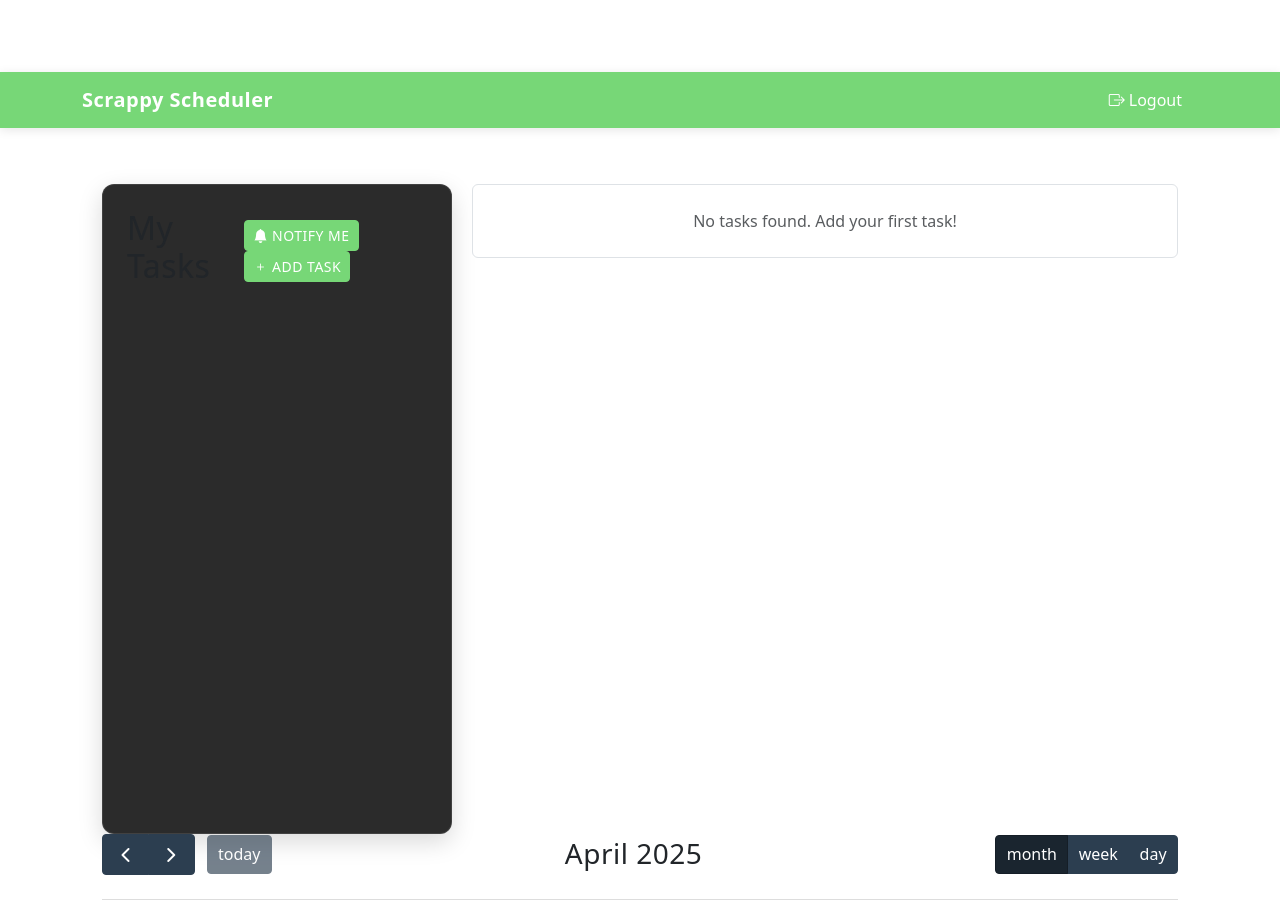
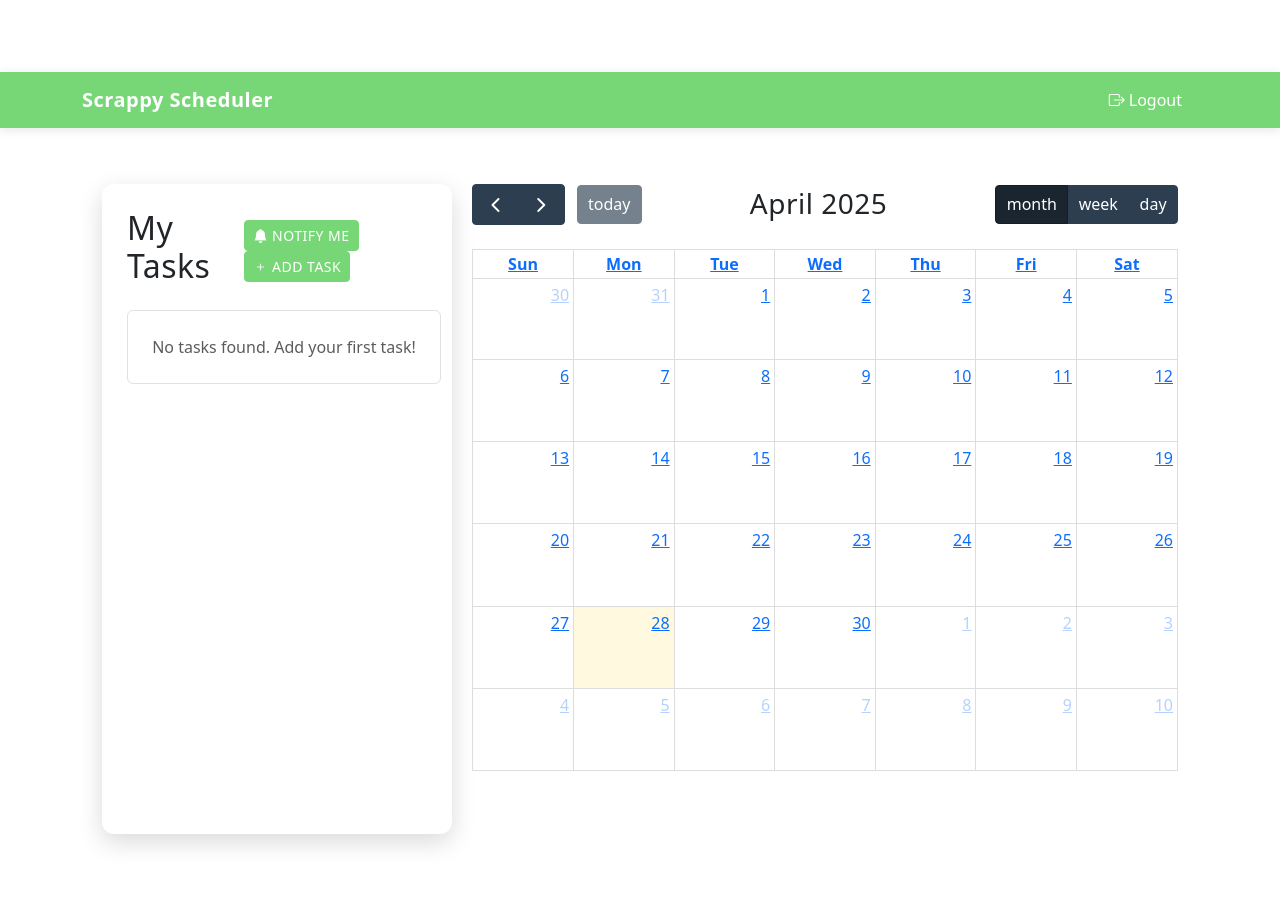
Before and after one commit to asngofficial/SCRAPPY-SCHEDULER, a Flask app: page / in a window 1280 px wide. Shown: the top 900 px of the page. After the commit the page ends 847 px from the top, so only its background shows below. Run offline with Flask 3, Linux system fonts and the light colour scheme; the visitor is signed in with stand-in values (Sample User, id 1); data that the repository does not hold is empty; some libraries are stand-ins or nearby versions.

Commit message:
inor fixes

```diff
--- a/app/static/css/styles.css
+++ b/app/static/css/styles.css
@@ -282,3 +282,7 @@ footer {
 ::-webkit-scrollbar-thumb:hover {
     background: var(--green-hover);
 }
+
+.task-list {
+    background-color: transparent !important;
+}
--- a/app/templates/index.html
+++ b/app/templates/index.html
@@ -54,22 +54,18 @@
         <div class="d-flex justify-content-between align-items-center mb-3">
             <h2>My Tasks</h2>
             <div>
-                <!-- Modals are located in script.js-->
-
                 <!-- Notify Me Button -->
                 <button class="btn btn-primary btn-sm me-2" data-bs-toggle="modal" data-bs-target="#notifyModal">
                     <i class="bi bi-bell-fill"></i> Notify Me
                 </button>
-
                 <!-- Add Task Button -->
                 <button class="btn btn-primary btn-sm" data-bs-toggle="modal" data-bs-target="#taskModal">
                     <i class="bi bi-plus"></i> Add Task
                 </button>
             </div>
         </div>
-    </div>
 
-        <!-- Task List Template -->
+        <!-- Task List Template - MOVED INSIDE task-list div -->
         <div class="list-group">
             {% for task in tasks %}
             <div class="list-group-item task-item d-flex justify-content-between align-items-center {% if task.is_completed %}completed-task{% endif %}"
@@ -98,8 +94,7 @@
             </div>
             {% endfor %}
         </div>
-    </div>
-
+    </div> <!-- Close task-list div -->
     <!-- Calendar View -->
     <div class="calendar-view">
         <div id="calendar"></div>
```
